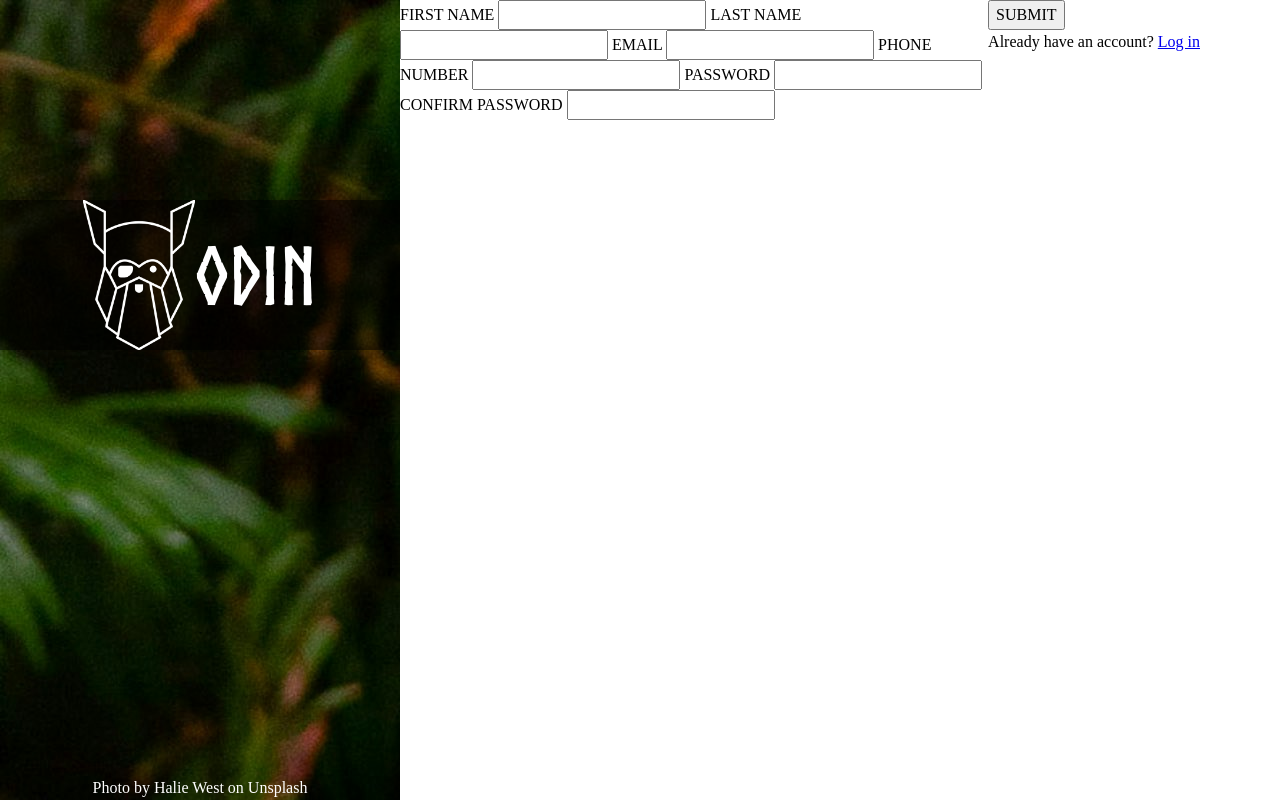
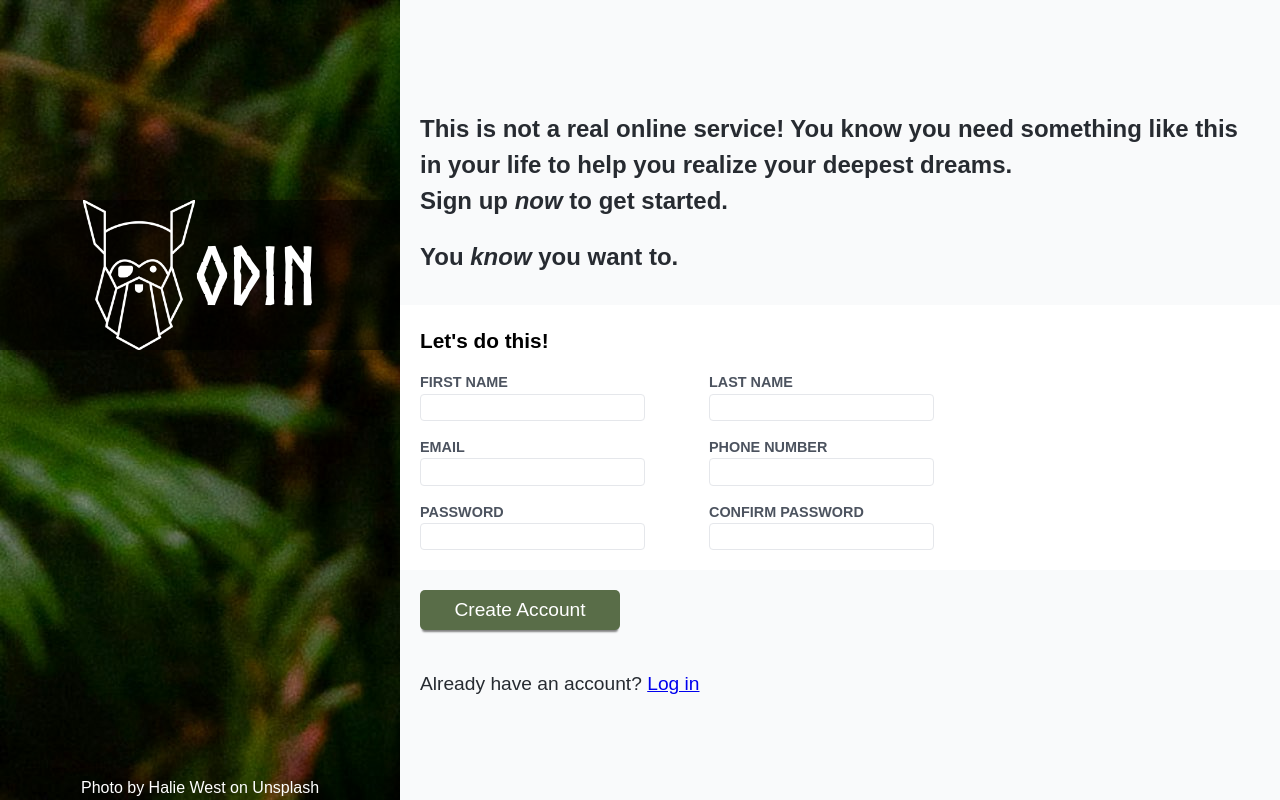
Before and after one commit to DanielCHodgson/sign-up-form, a plain HTML site: page index.html in a window 1280 px wide. Drawn offline with Linux system fonts and the light colour scheme.

Commit message:
Syled body and forms

```diff
--- a/index.html
+++ b/index.html
@@ -10,7 +10,7 @@
 </head>
 
 <body>
-    <div class="content-wrapper">
+    <div class="page-wrapper">
         <div class="hero">
             <div class="logo">
                 <img src="./res/odin-lined.png" alt="">
@@ -19,36 +19,51 @@
             <p class="credit">Photo by Halie West on Unsplash</p>
         </div>
         <div class="content">
-            <div class="testimony">
-
+            <div class="testimonial">
+                <p>This is not a real online service! You know you need something like this in your life to help you
+                    realize your deepest dreams. <br>
+                    Sign up <em>now</em> to get started.
+                </p>
+                <p>You <em>know</em> you want to.</p>
             </div>
-            <div class="form-fields">
-                <form>
+            <form id="form-fields">
+                <p>Let's do this!</p>
+                <div class="form-row">
+                    <div class="form-element">
                         <label for="first-name">FIRST NAME</label>
                         <input type="text" id="first-name">
-
+                    </div>
+                    <div class="form-element">
                         <label for="last-name">LAST NAME</label>
                         <input type="text" id="last-name">
-
+                    </div>
+                </div>
+                <div class="form-row">
+                    <div class="form-element">
                         <label for="email">EMAIL</label>
                         <input type="email" name="" id="email">
-
+                    </div>
+                    <div class="form-element">
                         <label for="phone-number">PHONE NUMBER</label>
                         <input type="tel" name="" id="phone-number">
-
+                    </div>
+                </div>
+                <div class="form-row">
+                    <div class="form-element">
                         <label for="password">PASSWORD</label>
                         <input type="password" name="" id="password">
-
+                    </div>
+                    <div class="form-element">
                         <label for="password-confirm">CONFIRM PASSWORD</label>
                         <input type="password" name="" id="password-confirm">
-                </form>
                     </div>
                 </div>
+            </form>
+
             <div class="submit-section">
-            <button class="submit" type="submit" for="">
-                SUBMIT
-            </button>
+                <button class="submit" type="submit" for="form-fields">Create Account</button>
                 <p>Already have an account? <a href="www.fake@fake.fake">Log in</a></p>
+            </div>
         </div>
     </div>
 </body>
--- a/styles.css
+++ b/styles.css
@@ -1,11 +1,17 @@
 @font-face {
     font-family: 'NorseBold';
     src: url('./res/Norse-Bold.otf') format('opentype');
-  }
+}
 
-.content-wrapper {
-    max-width: 1200px;
+:root {
+    font-family: Arial, Helvetica, sans-serif;
+    --primary-text-color: #272b31;
+}
+
+.page-wrapper {
+    width: 100%;
     height: 100vh;
+    margin: auto;
     display: flex;
     justify-content: center;
     align-content: center;
@@ -15,7 +21,6 @@
 .hero {
     min-width: 400px;
     background-image: url("./res/halie-west-25xggax4bSA-unsplash.jpg");
-    flex: 1;
     display: flex;
     flex-direction: column;
     justify-content: space-between;
@@ -51,7 +56,79 @@ p.credit {
     color: white;
 }
 
+.testimonial {
+    padding: 20px;
+}
+
+.testimonial p {
+    color: var(--primary-text-color);
+    font-size: 1.5rem;
+    font-weight: bold;
+    padding: 10px 0;
+}
+
 .content {
+    background-color: #F9FAFB;
     display: flex;
-    flex: 2;
+    flex-direction: column;
+    justify-content: center;
 }
+
+#form-fields {
+    background-color: white;
+    width: 100%;
+    padding: 20px;
+    display: flex;
+    flex-direction: column;
+    flex-wrap: wrap;
+    gap: 1rem;
+}
+
+#form-fields p {
+    font-size: 1.3rem;
+    font-weight: 550;
+
+}
+
+.form-row {
+    display: flex;
+    flex-direction: row;
+    align-items: center;
+    gap: 4rem;
+}
+
+.form-element {
+    display: flex;
+    flex-direction: column;
+}
+
+label {
+    font-family: Arial, Helvetica, sans-serif;
+    font-size: 0.9rem;
+    font-weight: bold;
+    color: #4C535F;
+}
+
+input {
+    height: 1.7rem;
+    padding: 0.5rem;
+    border: 1px solid #E5E7EB;
+    border-radius: 4px;
+}
+
+.submit-section {
+    font-size: 1.2rem;
+    color: var(--primary-text-color);
+    margin: 20px;
+}
+.submit-section button {
+    margin-bottom: 40px;
+    width: 200px;
+    height: 40px;
+    background-color: #596D48;
+    color: white;
+    border: none;
+    border-radius: 5px;
+    box-shadow: 0 4px 2px -2px gray;
+
+}
```
Lines whose indentation alone changed are shown as unchanged.
